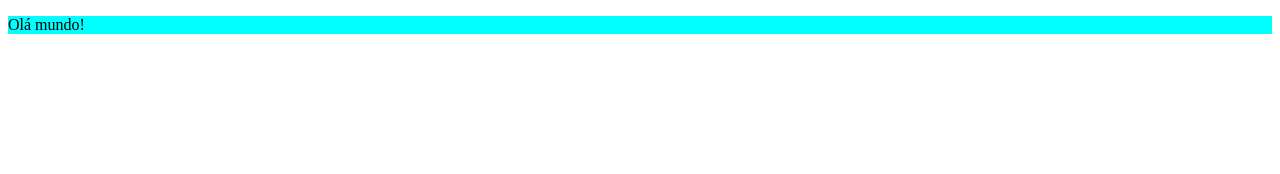
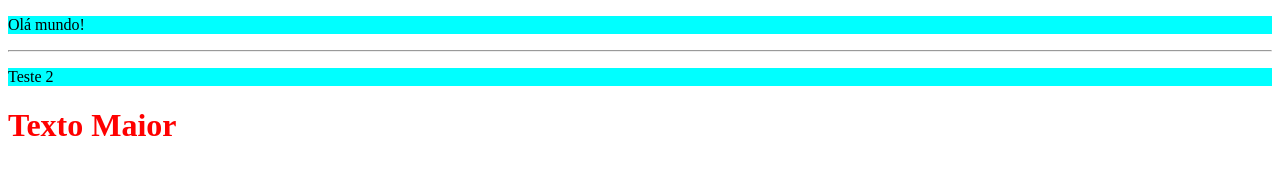
Before and after one commit to Aquiles-mago/primeiro-repositorio, a plain HTML site: page index.html in a window 1280 px wide. Drawn offline with Linux system fonts and the light colour scheme.

Commit message:
Acrescenta h1

```diff
--- a/index.html
+++ b/index.html
@@ -7,5 +7,8 @@
 </head>
 <body>
     <p>Olá mundo!</p>
+    <hr/>
+    <p>Teste 2</p>
+    <h1>Texto Maior</h1>
 </body>
 </html>
--- a/minecraft.css
+++ b/minecraft.css
@@ -1,3 +1,6 @@
 p{
     background-color: aqua;
 }
+h1{
+    color: red
+}
```
